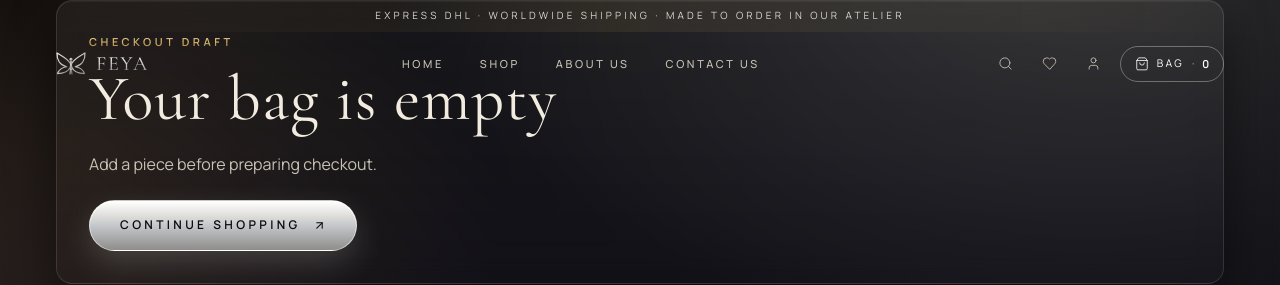
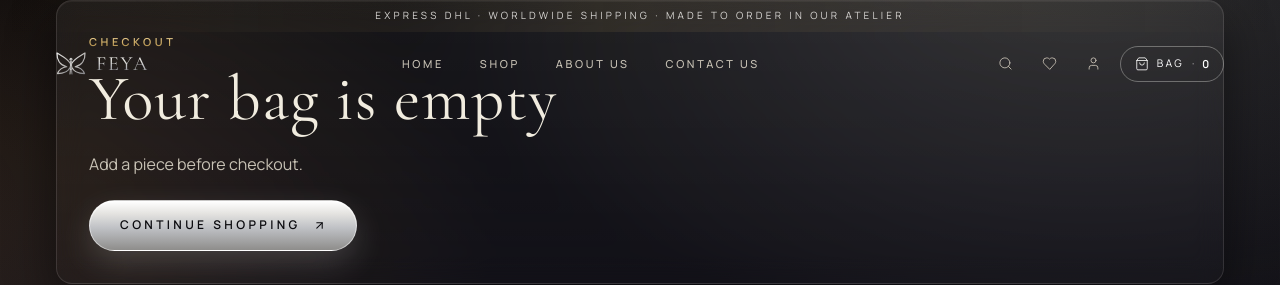
Before and after one commit to THEFEYA/feya-commerce, a Next.js app: page /checkout in a window 1280 px wide. Shown: the top 285 px of the page. Built offline with nearby package versions, Linux system fonts and the light colour scheme; a web font is replaced by a local one.

Commit message:
Simplify checkout draft UX

```diff
--- a/components/CheckoutClient.tsx
+++ b/components/CheckoutClient.tsx
@@ -2,7 +2,7 @@
 
 import Link from 'next/link';
 import { useEffect, useMemo, useState } from 'react';
-import { ArrowUpRight, CalendarDays, FileText, Mail, MapPin, Phone, ShieldCheck, Truck, User } from 'lucide-react';
+import { ArrowUpRight, Mail, MapPin, Phone, ShieldCheck, Truck, User } from 'lucide-react';
 import { formatPrice } from '@/lib/storefront';
 
 type CartItem = {
@@ -42,8 +42,6 @@ export function CheckoutClient() {
     fullName: '',
     phone: '',
     address: '',
-    eventDate: '',
-    measurements: '',
     note: '',
   });
 
@@ -76,7 +74,7 @@ export function CheckoutClient() {
     const draft = buildDraft();
     window.localStorage.setItem(DRAFT_KEY, JSON.stringify(draft));
     setSaving(true);
-    setDraftStatus('Saving draft...');
+    setDraftStatus('Preparing checkout...');
 
     try {
       const response = await fetch('/api/checkout/drafts', {
@@ -86,12 +84,12 @@ export function CheckoutClient() {
       });
       const result = await response.json().catch(() => null);
       if (response.ok && result?.ok) {
-        setDraftStatus(`Draft saved: ${result.draft_number || result.order_draft_id}`);
+        setDraftStatus(`Checkout draft saved: ${result.draft_number || result.order_draft_id}`);
       } else {
-        setDraftStatus(result?.error || 'Draft saved locally. Backend draft API is not ready yet.');
+        setDraftStatus(result?.error || 'Checkout draft saved locally. Secure payment step is not active yet.');
       }
     } catch {
-      setDraftStatus('Draft saved locally. Backend draft API is not available yet.');
+      setDraftStatus('Checkout draft saved locally. Secure payment step is not active yet.');
     } finally {
       setSaving(false);
     }
@@ -99,11 +97,11 @@ export function CheckoutClient() {
 
   if (!items.length) {
     return (
-      <section className="container-feya pt-[170px] pb-20">
+      <section className="container-feya pt-[150px] pb-20">
         <div className="glass rounded-2xl p-8">
-          <div className="eyebrow-gold mb-3">Checkout draft</div>
+          <div className="eyebrow-gold mb-3">Checkout</div>
           <h1 className="font-tall text-bone leading-none" style={{ fontSize: 'clamp(34px,5vw,68px)' }}>Your bag is empty</h1>
-          <p className="mt-4 text-[var(--bone-dim)]">Add a piece before preparing checkout.</p>
+          <p className="mt-4 text-[var(--bone-dim)]">Add a piece before checkout.</p>
           <Link href="/shop" className="btn-chrome mt-6">Continue shopping <ArrowUpRight size={13} /></Link>
         </div>
       </section>
@@ -111,11 +109,11 @@ export function CheckoutClient() {
   }
 
   return (
-    <section className="container-feya pt-[170px] pb-20">
-      <div className="border-b border-[rgba(216,214,211,.12)] pb-7 mb-7">
-        <div className="eyebrow-gold mb-3 flex items-center gap-2"><ShieldCheck size={14} /> Secure checkout draft</div>
-        <h1 className="font-tall text-bone leading-[0.98] tracking-[0.035em]" style={{ fontSize: 'clamp(32px,4.5vw,62px)' }}>Prepare your order</h1>
-        <p className="mt-4 max-w-2xl text-[15px] leading-relaxed text-[var(--bone-dim)]">This is the safe order-draft layer before payment provider connection. It collects customer details, event deadline and production notes without creating a paid order or storing card data.</p>
+    <section className="container-feya pt-[145px] pb-20">
+      <div className="border-b border-[rgba(216,214,211,.12)] pb-6 mb-7">
+        <div className="eyebrow-gold mb-3 flex items-center gap-2"><ShieldCheck size={14} /> Secure checkout</div>
+        <h1 className="font-tall text-bone leading-[0.95] tracking-[0.025em]" style={{ fontSize: 'clamp(34px,4vw,56px)' }}>Checkout details</h1>
+        <p className="mt-4 max-w-2xl text-[15px] leading-relaxed text-[var(--bone-dim)]">Enter your contact and delivery details. Measurements are not required here because the selected product options are already in your bag. Add a note only if you need something specific.</p>
       </div>
 
       <div className="grid grid-cols-12 gap-6 lg:gap-8">
@@ -127,14 +125,8 @@ export function CheckoutClient() {
               <Field icon={<User size={14} />} placeholder="Full name" value={form.fullName} onChange={(value) => update('fullName', value)} />
               <Field icon={<Phone size={14} />} placeholder="Phone" value={form.phone} onChange={(value) => update('phone', value)} />
               <Field icon={<MapPin size={14} />} placeholder="Country, city, street, ZIP" value={form.address} onChange={(value) => update('address', value)} />
-              <Field icon={<CalendarDays size={14} />} placeholder="Event date or delivery deadline" value={form.eventDate} onChange={(value) => update('eventDate', value)} />
+              <textarea value={form.note} onChange={(event) => update('note', event.target.value)} placeholder="Optional note: delivery deadline, color concern, styling request..." className="min-h-[105px] w-full rounded-lg border border-[rgba(216,214,211,.14)] bg-black/20 px-4 py-3 text-[14px] text-bone outline-none focus:border-white/50 placeholder:text-[var(--smoke)]" />
             </div>
-          </section>
-
-          <section className="rounded-2xl border border-[rgba(216,214,211,.12)] bg-[rgba(255,255,255,.025)] p-5">
-            <div className="eyebrow-gold mb-4 flex items-center gap-2"><FileText size={14} /> Measurements & atelier notes</div>
-            <textarea value={form.measurements} onChange={(event) => update('measurements', event.target.value)} placeholder="Measurements: height, bust, waist, hips, shoulder width, arm length, thigh, custom notes..." className="min-h-[115px] w-full rounded-lg border border-[rgba(216,214,211,.14)] bg-black/20 px-4 py-3 text-[14px] text-bone outline-none focus:border-white/50" />
-            <textarea value={form.note} onChange={(event) => update('note', event.target.value)} placeholder="Extra note: event, styling wishes, color concerns, rush timing, custom request..." className="mt-3 min-h-[95px] w-full rounded-lg border border-[rgba(216,214,211,.14)] bg-black/20 px-4 py-3 text-[14px] text-bone outline-none focus:border-white/50" />
           </section>
         </div>
 
@@ -165,12 +157,12 @@ export function CheckoutClient() {
             <div className="mt-5 space-y-2 text-[13px] text-[var(--bone-dim)]">
               <div className="flex justify-between"><span>Subtotal</span><span>{formatPrice(subtotal, currency)}</span></div>
               <div className="flex justify-between"><span>Shipping</span><span>{shipping ? formatPrice(shipping, currency) : 'Included'}</span></div>
-              <div className="pt-4 border-t border-[rgba(216,214,211,.12)] flex justify-between items-end"><span className="eyebrow">Draft total</span><span className="font-price text-gold-grad text-[34px] leading-none">{formatPrice(total, currency)}</span></div>
+              <div className="pt-4 border-t border-[rgba(216,214,211,.12)] flex justify-between items-end"><span className="eyebrow">Total</span><span className="font-price text-gold-grad text-[34px] leading-none">{formatPrice(total, currency)}</span></div>
             </div>
 
-            <button onClick={saveDraft} disabled={saving} className="btn-gold justify-center rounded-md h-11 w-full mt-5 disabled:opacity-60 disabled:cursor-wait">{saving ? 'Saving...' : 'Save checkout draft'} <ArrowUpRight size={13} /></button>
+            <button onClick={saveDraft} disabled={saving} className="btn-gold justify-center rounded-md h-11 w-full mt-5 disabled:opacity-60 disabled:cursor-wait">{saving ? 'Preparing...' : 'Continue to payment'} <ArrowUpRight size={13} /></button>
             {draftStatus ? <p className="mt-3 text-[12px] leading-relaxed text-[var(--gold-warm)]">{draftStatus}</p> : null}
-            <p className="mt-3 text-[11px] leading-relaxed text-[var(--smoke)]">Payment is intentionally not active yet. Final paid order creation will be connected only after the secure provider and v4 price contract are ready.</p>
+            <p className="mt-3 text-[11px] leading-relaxed text-[var(--smoke)]">Secure payment is not active in this preview yet. This step currently saves a safe checkout draft only.</p>
           </section>
         </aside>
       </div>
```
